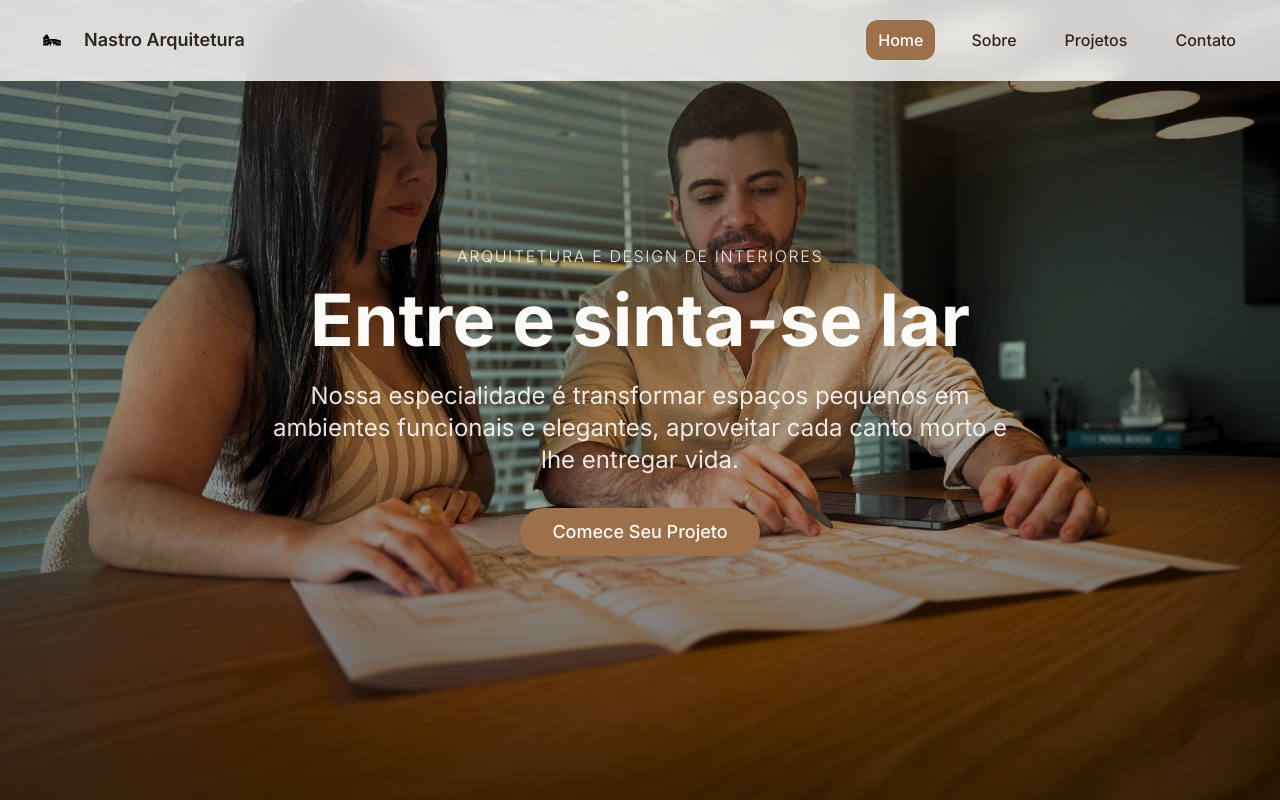
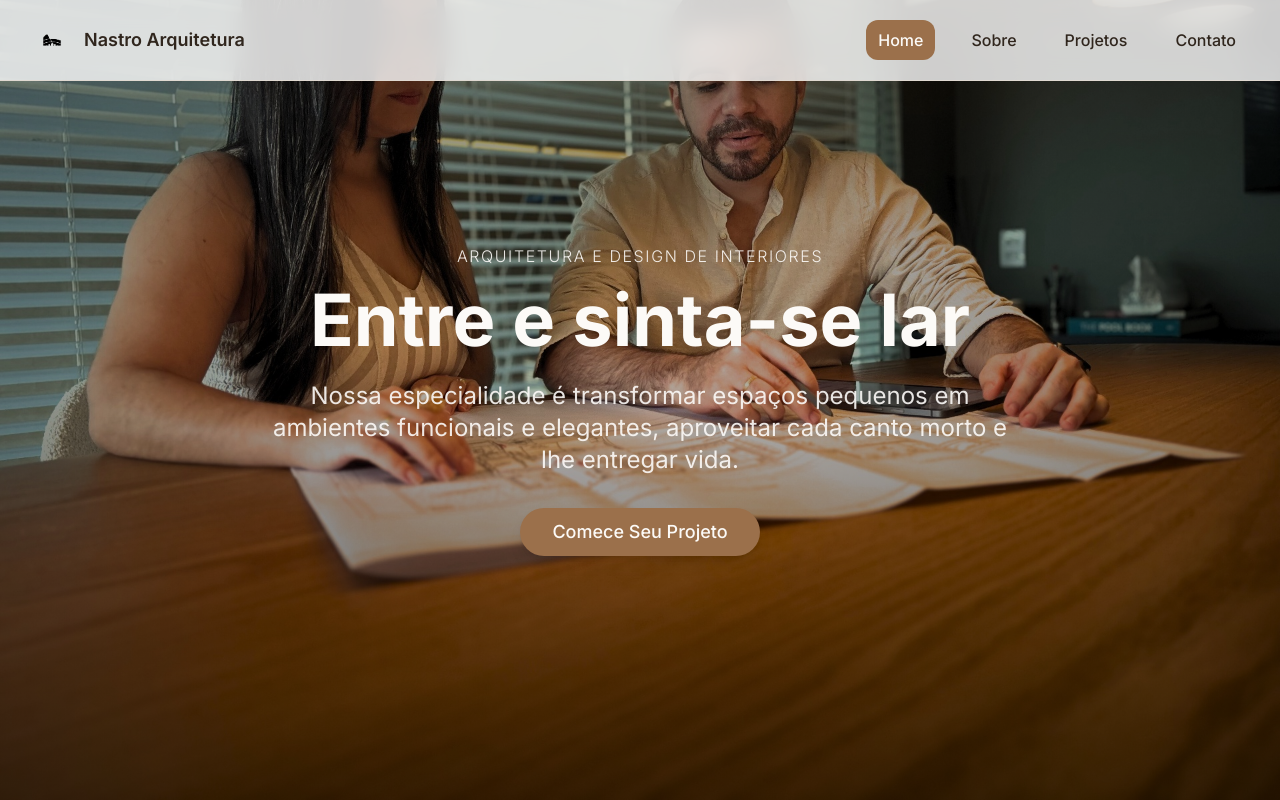
Before and after one commit to pedrojesusdev/NastroArq., a React (Vite) app: page / in a window 1280 px wide. Shown: the top 800 px of the page. Built offline with nearby package versions, Linux system fonts and the light colour scheme; the HTML template or start-up script is replaced by a standard one.

Commit message:
Fix: Adjust hero image positioning

```diff
--- a/src/components/Hero.tsx
+++ b/src/components/Hero.tsx
@@ -10,7 +10,7 @@ const Hero = () => {
         className="absolute inset-0 bg-cover bg-no-repeat"
         style={{
           backgroundImage: `url(${heroImage})`,
-          backgroundPosition: '50% 30%'
+          backgroundPosition: '50% 100%'
         }}
       >
         <div className="absolute inset-0 bg-gradient-to-b from-black/40 via-black/30 to-black/60" />
```
